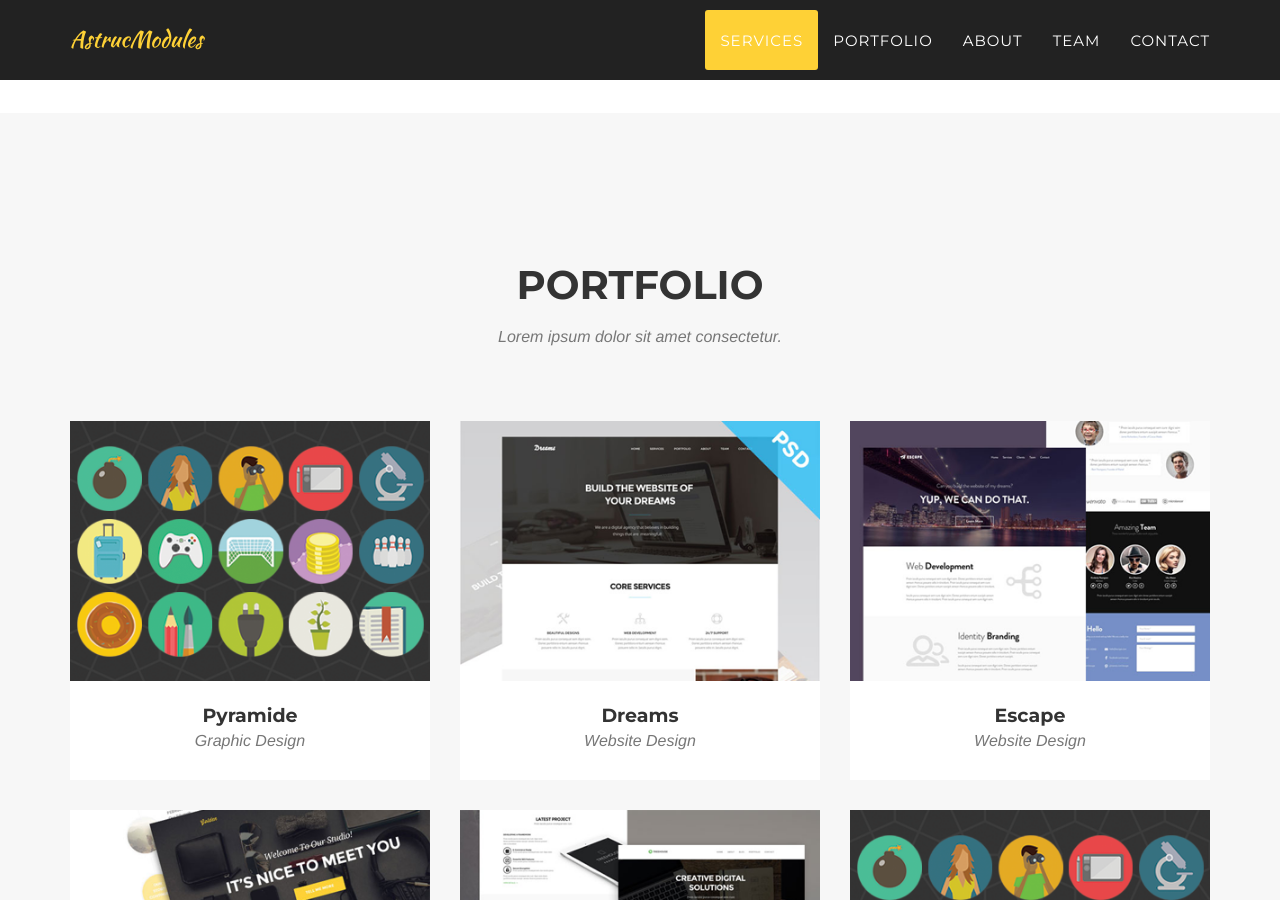
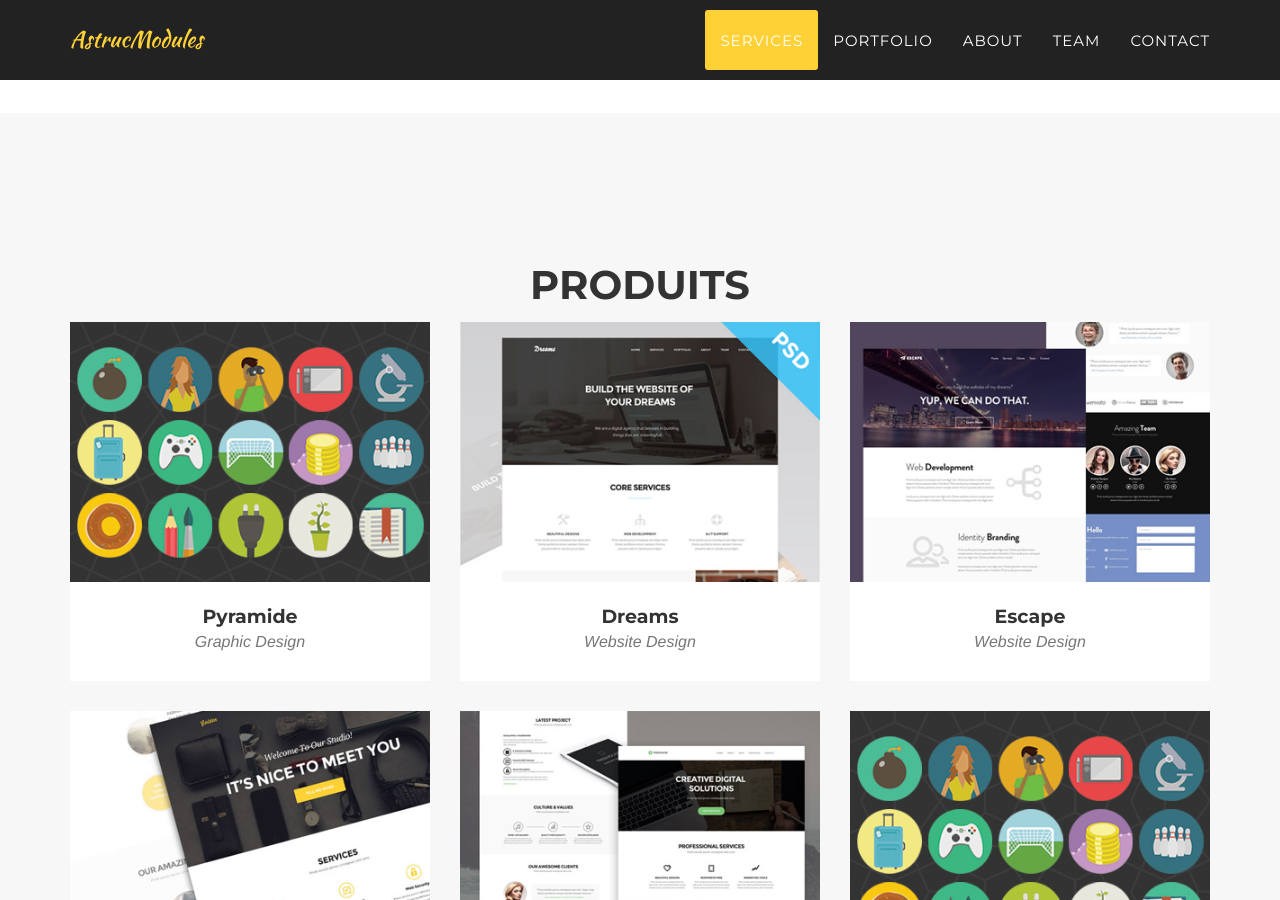
Before and after one commit to whysy/asmodule, a Jekyll site: the page built from index.html, in a window 1280 px wide and 900 px high, scrolled down 1357 px. Built offline with Jekyll 4.4.1, drawn with Linux system fonts in a browser that asks for light colours; some web fonts are replaced.

Commit message:
Update portfolio_grid.html

```diff
--- a/_includes/portfolio_grid.html
+++ b/_includes/portfolio_grid.html
@@ -3,8 +3,8 @@
         <div class="container">
             <div class="row">
                 <div class="col-lg-12 text-center">
-                    <h2 class="section-heading">Portfolio</h2>
-                    <h3 class="section-subheading text-muted">Lorem ipsum dolor sit amet consectetur.</h3>
+                    <h2 class="section-heading">Produits</h2>
+                    <!--<h3 class="section-subheading text-muted">Lorem ipsum dolor sit amet consectetur.</h3>-->
                 </div>
             </div>
             <div class="row">
```
